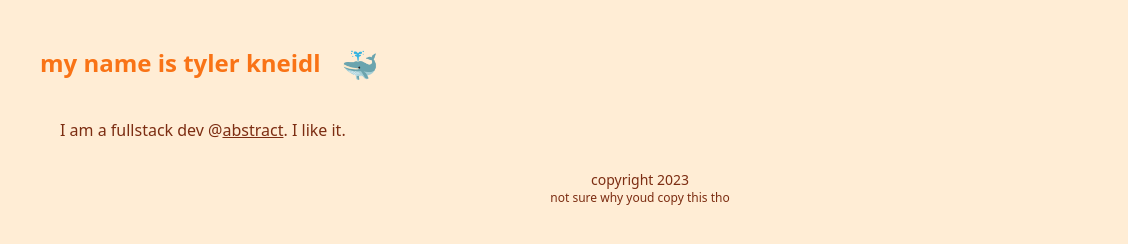
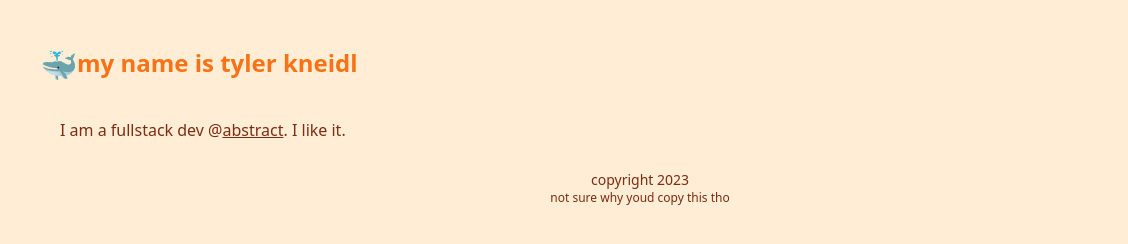
Before and after one commit to kneidlio/kneidlio.github.io, a website: page index.html in a window 1280 px wide. Shown: the full height of the page, 0-1128 px from the left. Drawn offline with Linux system fonts and the light colour scheme.

Commit message:
moving whale around

```diff
--- a/index.html
+++ b/index.html
@@ -18,8 +18,8 @@
   <body class="w-full p-10 flex flex-col gap-y-2 bg-orange-100">
     <header class="flex flex-col sm:flex-row text-orange-500 sm:items-center justify-start sm:justify-between">
       <div class="flex">
+        <span class="text-3xl mr-5">🐳</span>
         <h1 class="text-2xl font-bold">my name is tyler kneidl</h1>
-        <span class="text-3xl ml-5">🐳</span>
       </div>
       <nav class="flex space-x-2 self-end">
         <!-- Icons via radix-ui https://www.radix-ui.com/icons -->
```
